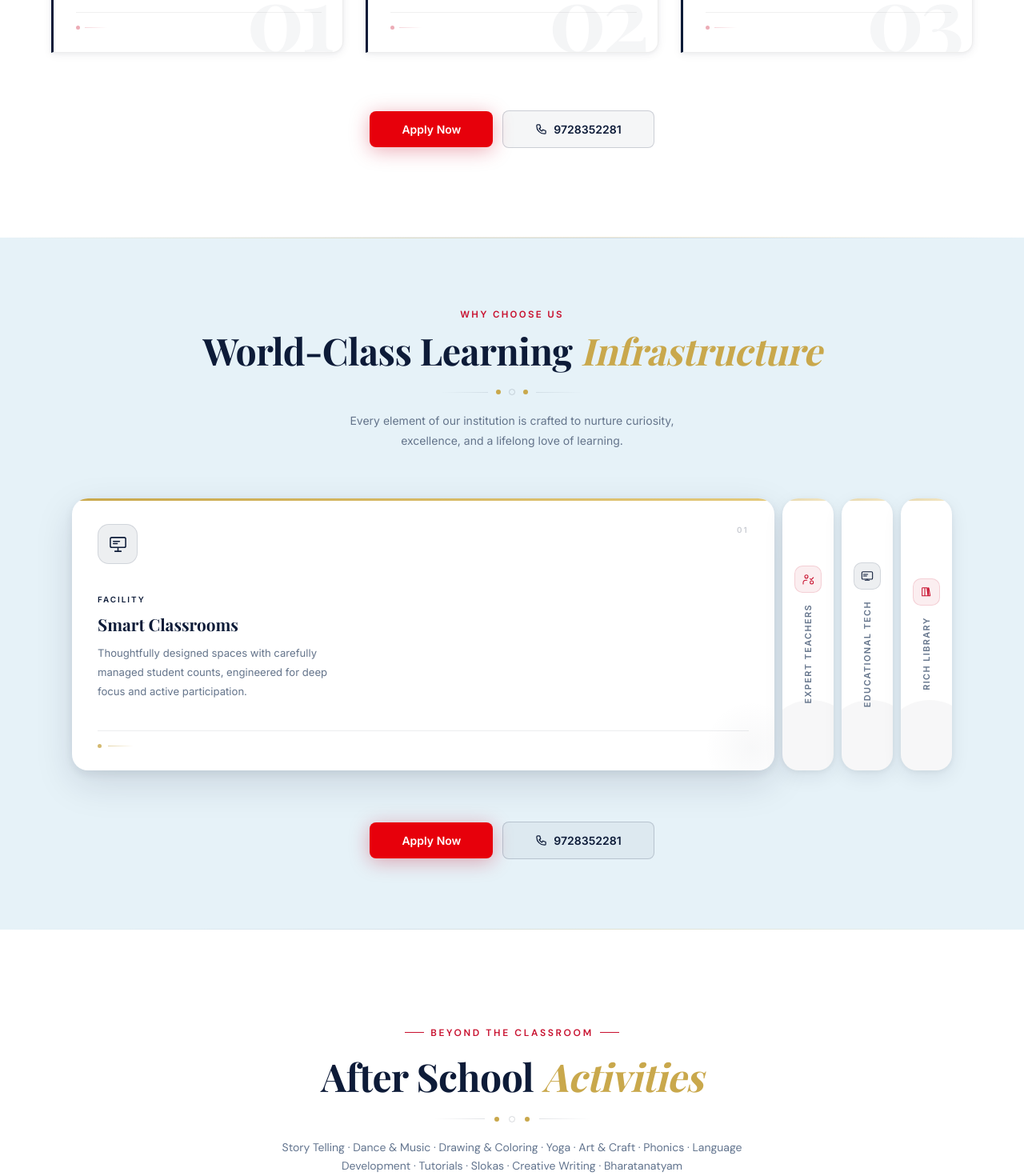
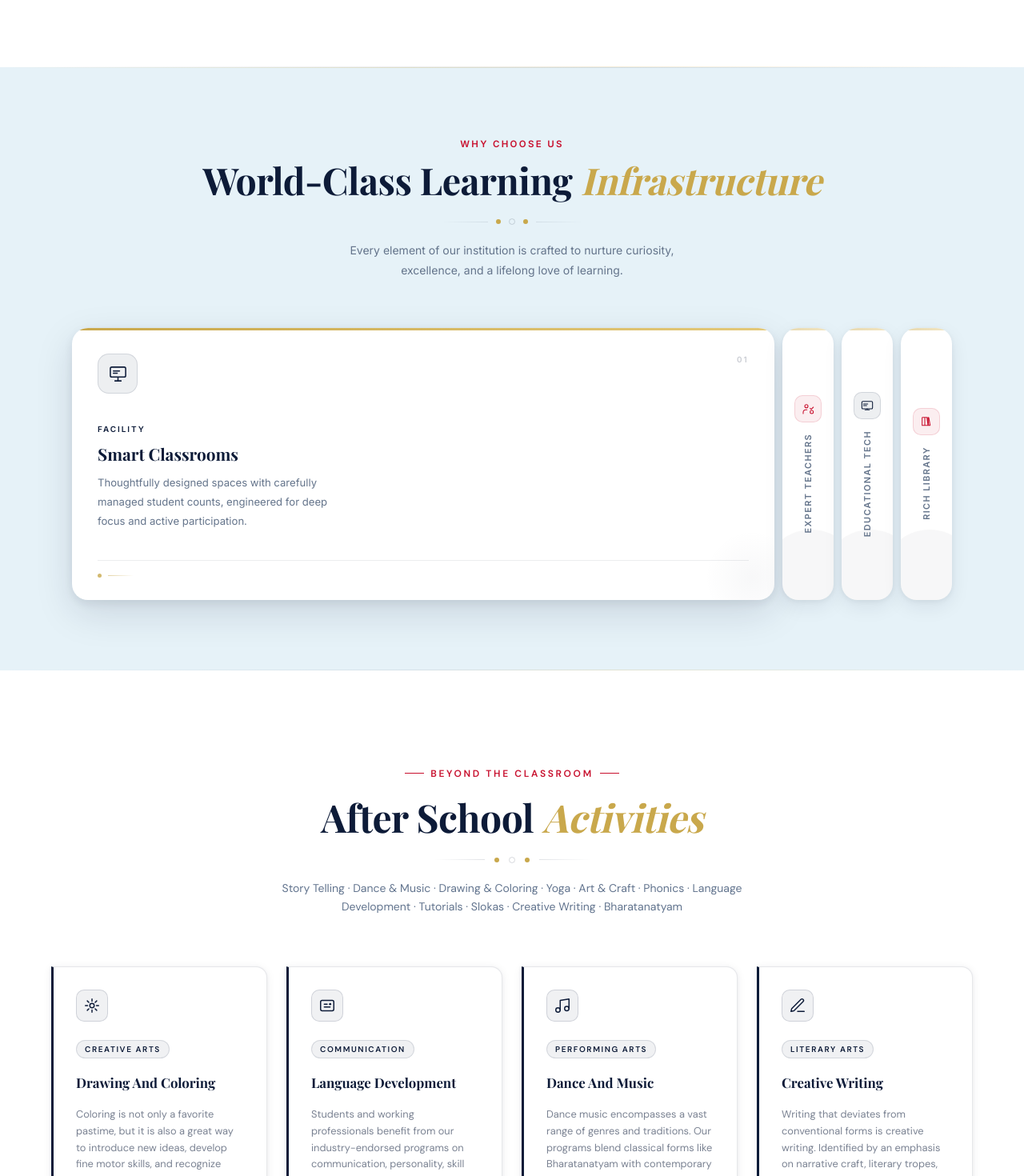
Before and after one commit to Mohammad-agha-hub/nsk-school, a Next.js app: page / in a window 1280 px wide. Shown: the part 3380-4850 px from the top of the page at 80% size. Built offline with nearby package versions, Linux system fonts and the light colour scheme; a web font is replaced by a local one.

Commit message:
fixed responsiveness

```diff
--- a/components/AboutUs.tsx
+++ b/components/AboutUs.tsx
@@ -329,7 +329,7 @@ const AboutUs = () => {
                   <motion.button
                     whileHover={{ scale: 1.02 }}
                     whileTap={{ scale: 0.98 }}
-                    className="bg-red-600 hover:bg-red-700 w-[40%] active:bg-red-800 text-white px-10 py-3 font-semibold text-sm rounded-lg transition-colors duration-150 cursor-pointer shadow-lg shadow-red-900/40"
+                    className="bg-red-600 hover:bg-red-700 w-[80%] sm:w-[40%] active:bg-red-800 text-white px-10 py-3 font-semibold text-sm rounded-lg transition-colors duration-150 cursor-pointer shadow-lg shadow-red-900/40"
                   >
                     Book An Appointment
                   </motion.button>
--- a/components/AfterSchoolActivities.tsx
+++ b/components/AfterSchoolActivities.tsx
@@ -29,7 +29,7 @@ const activities = [
         <path d="M5.6 5.6l2.1 2.1M16.3 16.3l2.1 2.1M5.6 18.4l2.1-2.1M16.3 7.7l2.1-2.1" />
       </svg>
     ),
-    title: "Drawing & Coloring",
+    title: "Drawing And Coloring",
     tag: "Creative Arts",
     description:
       "Coloring is not only a favorite pastime, but it is also a great way to introduce new ideas, develop fine motor skills, and recognize colors. Our preschool worksheets help children learn numbers, letters, sight words, and rhymes.",
@@ -360,40 +360,7 @@ export default function AfterSchoolActivities() {
             ))}
           </div>
 
-          {/* ── CTAs ── */}
-          <div
-            className="flex flex-wrap items-center justify-center gap-3 mt-14"
-            style={{
-              opacity: inView ? 1 : 0,
-              transform: inView ? "translateY(0)" : "translateY(20px)",
-              transition: "opacity 0.7s ease 500ms, transform 0.7s ease 500ms",
-            }}
-          >
-            {/* Primary — matches landing page exactly */}
-            <motion.button
-              whileHover={{ scale: 1.02 }}
-              whileTap={{ scale: 0.98 }}
-              className="bg-red-600 hover:bg-red-700 active:bg-red-800 text-white px-10 py-3 font-semibold text-sm rounded-lg transition-colors duration-150 cursor-pointer shadow-lg shadow-red-900/40"
-              style={{ fontFamily: "'DM Sans', sans-serif" }}
-            >
-              Explore All Activities
-            </motion.button>
 
-            {/* Ghost — matches landing page exactly */}
-            <motion.button
-              whileHover={{ scale: 1.02 }}
-              whileTap={{ scale: 0.98 }}
-              className="hover:bg-slate-50 transition-colors duration-150 text-sm font-semibold rounded-lg px-10 py-3 cursor-pointer"
-              style={{
-                fontFamily: "'DM Sans', sans-serif",
-                background: "transparent",
-                border: `1.5px solid rgba(13,27,56,0.22)`,
-                color: NAVY,
-              }}
-            >
-              View Schedule
-            </motion.button>
-          </div>
         </div>
       </section>
     </>
--- a/components/Facilities.tsx
+++ b/components/Facilities.tsx
@@ -607,83 +607,7 @@ export default function Facilities() {
             })}
           </motion.div>
 
-          {/* ── CTAs ── */}
-          <motion.div
-            style={{
-              marginTop: 64,
-              display: "flex",
-              flexWrap: "wrap",
-              alignItems: "center",
-              justifyContent: "center",
-              gap: 12,
-            }}
-            variants={ctaVariants}
-            initial="hidden"
-            whileInView="show"
-            viewport={{ once: true, margin: "-40px" }}
-          >
-            <motion.a
-              variants={ctaItem}
-              whileHover={{ scale: 1.02 }}
-              whileTap={{ scale: 0.98 }}
-              href="#"
-              className=" bg-red-600
-              hover:bg-red-700
-              active:bg-red-800"
-              style={{
-                display: "inline-flex",
-                alignItems: "center",
-                gap: 8,
-                padding: "12px 40px",
-                borderRadius: 8,
 
-                color: "#fff",
-                fontFamily: "'Inter',sans-serif",
-                fontWeight: 600,
-                fontSize: ".875rem",
-                textDecoration: "none",
-                boxShadow: "0 4px 24px rgba(200,16,46,.35)",
-              }}
-            >
-              Apply Now
-            </motion.a>
-
-            <motion.a
-              variants={ctaItem}
-              whileHover={{ scale: 1.02 }}
-              whileTap={{ scale: 0.98 }}
-              href="tel:9728352281"
-              style={{
-                display: "inline-flex",
-                alignItems: "center",
-                gap: 8,
-                padding: "12px 40px",
-                borderRadius: 8,
-                background: "rgba(13,27,56,.04)",
-                border: "1px solid rgba(13,27,56,.18)",
-                color: NAVY,
-                fontFamily: "'Inter',sans-serif",
-                fontWeight: 600,
-                fontSize: ".875rem",
-                textDecoration: "none",
-              }}
-            >
-              <svg
-                style={{ width: 15, height: 15 }}
-                fill="none"
-                stroke="currentColor"
-                viewBox="0 0 24 24"
-              >
-                <path
-                  strokeLinecap="round"
-                  strokeLinejoin="round"
-                  strokeWidth={2}
-                  d="M3 5a2 2 0 012-2h3.28a1 1 0 01.948.684l1.498 4.493a1 1 0 01-.502 1.21l-2.257 1.13a11.042 11.042 0 005.516 5.516l1.13-2.257a1 1 0 011.21-.502l4.493 1.498a1 1 0 01.684.949V19a2 2 0 01-2 2h-1C9.716 21 3 14.284 3 6V5z"
-                />
-              </svg>
-              9728352281
-            </motion.a>
-          </motion.div>
         </div>
       </section>
     </>
--- a/components/Hero.tsx
+++ b/components/Hero.tsx
@@ -208,7 +208,7 @@ export default function LandingPage() {
                   <motion.div
                     key={i}
                     variants={statItem}
-                    className="flex items-center justify-center gap-4 px-8 py-5"
+                    className="flex items-center gap-4 px-8 py-5 sm:justify-center"
                   >
                     <div
                       className={`w-[60px] h-[60px] flex-shrink-0 flex items-center justify-center ${
--- a/components/Testemonials.tsx
+++ b/components/Testemonials.tsx
@@ -417,24 +417,6 @@ export default function Testimonials() {
           ))}
         </div>
 
-        {/* ── CTA ── */}
-        <div
-          className="ts-cta-wrap"
-          style={{
-            opacity: inView ? 1 : 0,
-            transform: inView ? "translateY(0)" : "translateY(20px)",
-          }}
-        >
-          <a
-            href="#"
-            className="ts-cta  bg-red-600
-              hover:bg-red-700
-              active:bg-red-800"
-          >
-            Read All Reviews
-            <ArrowUpRight size={16} className="cta-arrow" />
-          </a>
-        </div>
       </section>
     </>
   );
--- a/components/WhyUs.tsx
+++ b/components/WhyUs.tsx
@@ -398,84 +398,6 @@ export default function WhyUs() {
             ))}
           </div>
 
-          {/* ── CTAs ── */}
-          <motion.div
-            style={{
-              marginTop: 72,
-              display: "flex",
-              flexWrap: "wrap",
-              alignItems: "center",
-              justifyContent: "center",
-              gap: 12,
-            }}
-            variants={ctaVariants}
-            initial="hidden"
-            whileInView="show"
-            viewport={{ once: true, margin: "-40px" }}
-          >
-            <motion.a
-              className=" bg-red-600
-              hover:bg-red-700
-              active:bg-red-800"
-              variants={ctaItem}
-              whileHover={{ scale: 1.02 }}
-              whileTap={{ scale: 0.98 }}
-              href="#"
-              style={{
-                display: "inline-flex",
-                alignItems: "center",
-                padding: "12px 40px",
-                borderRadius: 8,
-
-                color: "#fff",
-                fontFamily: "'Inter', sans-serif",
-                fontWeight: 600,
-                fontSize: ".875rem",
-                textDecoration: "none",
-                boxShadow: "0 4px 24px rgba(200,16,46,.35)",
-                cursor: "pointer",
-              }}
-            >
-              Apply Now
-            </motion.a>
-
-            <motion.a
-              variants={ctaItem}
-              whileHover={{ scale: 1.02 }}
-              whileTap={{ scale: 0.98 }}
-              href="tel:9728352281"
-              style={{
-                display: "inline-flex",
-                alignItems: "center",
-                gap: 8,
-                padding: "12px 40px",
-                borderRadius: 8,
-                background: "rgba(13,27,56,0.04)",
-                border: "1px solid rgba(13,27,56,0.18)",
-                color: NAVY,
-                fontFamily: "'Inter', sans-serif",
-                fontWeight: 600,
-                fontSize: ".875rem",
-                textDecoration: "none",
-                cursor: "pointer",
-              }}
-            >
-              <svg
-                style={{ width: 15, height: 15 }}
-                fill="none"
-                stroke="currentColor"
-                viewBox="0 0 24 24"
-              >
-                <path
-                  strokeLinecap="round"
-                  strokeLinejoin="round"
-                  strokeWidth={2}
-                  d="M3 5a2 2 0 012-2h3.28a1 1 0 01.948.684l1.498 4.493a1 1 0 01-.502 1.21l-2.257 1.13a11.042 11.042 0 005.516 5.516l1.13-2.257a1 1 0 011.21-.502l4.493 1.498a1 1 0 01.684.949V19a2 2 0 01-2 2h-1C9.716 21 3 14.284 3 6V5z"
-                />
-              </svg>
-              9728352281
-            </motion.a>
-          </motion.div>
         </div>
       </section>
     </>
```
Also changed, not shown: components/ImageGallary.tsx (+32 -40 lines), components/SchoolLevels.tsx (+1 -29 lines).
